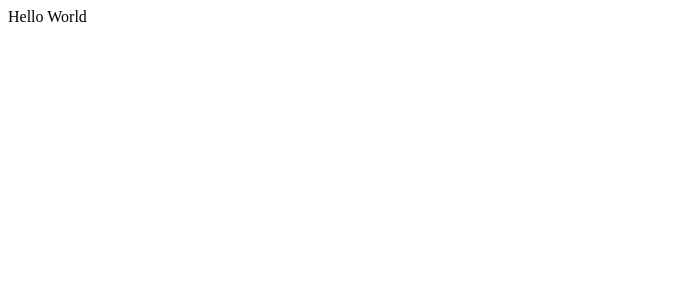
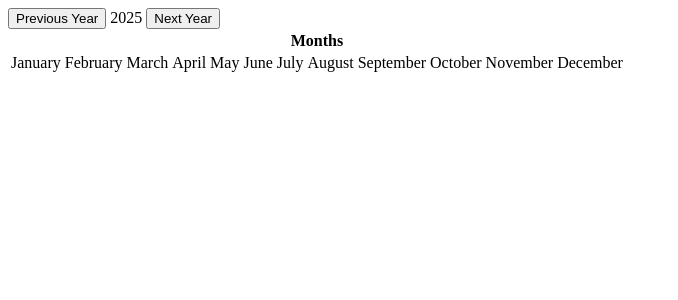
Before and after one commit to liamhouston/new-test, a Django app: page /yearbook/ in a window 1280 px wide. Before the commit the part shown is almost empty. Shown: the top 300 px of the page, without its empty margins (0-678 px from the left). Run offline with Django 5.2, Linux system fonts and the light colour scheme.

```diff
--- a/requirements.txt
+++ b/requirements.txt
@@ -1,5 +1,7 @@
 asgiref==3.10.0
 dj-database-url==3.0.1
 Django==5.2.8
+gunicorn==20.1.0
 psycopg2-binary==2.9.11
+setuptools==80.9.0
 sqlparse==0.5.3
--- a/templates/music_yearbook/index.html
+++ b/templates/music_yearbook/index.html
@@ -1,9 +1,51 @@
 <!DOCTYPE html>
 <html>
-    <head>
-        <title>Hello World</title>
-    </head>
-    <body>
-        Hello World
-    </body>
+<head>
+    <title>Interactive Calendar</title>
+</head>
+<body>
+    <div class="controls">
+        <button id="prevYear">Previous Year</button>
+        <span id="yearDisplay">2024</span>
+        <button id="nextYear">Next Year</button>
+    </div>
+    <div class="calendar">
+        <table>
+            <thead>
+                <tr>
+                    <th colspan="12">Months</th>
+                </tr>
+            </thead>
+            <tbody>
+                <tr>
+                    <td class="month" data-month="1">January</td>
+                    <td class="month" data-month="2">February</td>
+                    <td class="month" data-month="3">March</td>
+                    <td class="month" data-month="4">April</td>
+                    <td class="month" data-month="5">May</td>
+                    <td class="month" data-month="6">June</td>
+                    <td class="month" data-month="7">July</td>
+                    <td class="month" data-month="8">August</td>
+                    <td class="month" data-month="9">September</td>
+                    <td class="month" data-month="10">October</td>
+                    <td class="month" data-month="11">November</td>
+                    <td class="month" data-month="12">December</td>
+                </tr>
+            </tbody>
+        </table>
+    </div>
+    <script>
+        let currentYear = 2025;
+        document.getElementById('yearDisplay').textContent = currentYear;
+
+        document.getElementById('prevYear').onclick = function() {
+            currentYear--;
+            document.getElementById('yearDisplay').textContent = currentYear;
+        };
+        document.getElementById('nextYear').onclick = function() {
+            currentYear++;
+            document.getElementById('yearDisplay').textContent = currentYear;
+        };
+    </script>
+</body>
 </html>
```
